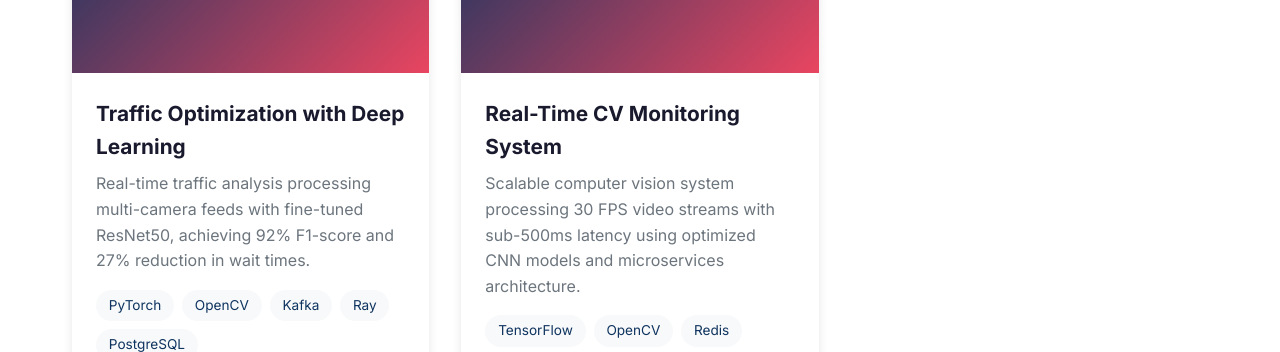
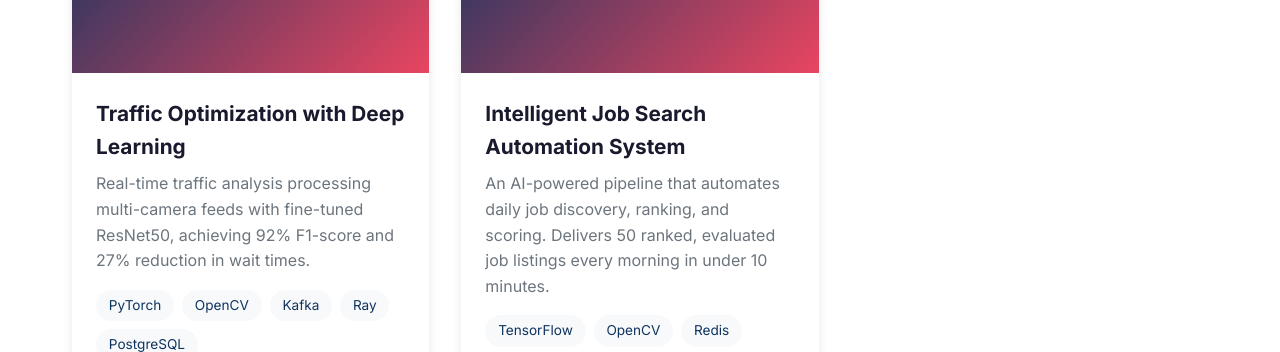
Before and after one commit to justaboarednerd/justaboarednerd.github.io, a plain HTML site: page index.html in a window 1280 px wide. Shown: the part 2015-2367 px from the top of the page. Drawn offline with Linux system fonts and the light colour scheme.

Commit message:
updated_portfolio

```diff
--- a/index.html
+++ b/index.html
@@ -617,10 +617,9 @@
                         <i class="fas fa-video"></i>
                     </div>
                     <div class="project-content">
-                        <h3 class="project-title">Real-Time CV Monitoring System</h3>
+                        <h3 class="project-title">Intelligent Job Search Automation System</h3>
                         <p class="project-description">
-                            Scalable computer vision system processing 30 FPS video streams with sub-500ms latency using optimized CNN models and microservices architecture.
-                        </p>
+                            An AI-powered pipeline that automates daily job discovery, ranking, and scoring. Delivers 50 ranked, evaluated job listings every morning in under 10 minutes.
                         <div class="project-tags">
                             <span class="tag">TensorFlow</span>
                             <span class="tag">OpenCV</span>
@@ -630,7 +629,7 @@
                         </div>
                         <div class="project-links">
                             <!-- <a href="#"><i class="fas fa-external-link-alt"></i> Demo</a> -->
-                            <a href="#"><i class="fab fa-github"></i> Code</a>
+                            <a href="https://github.com/justaboarednerd/Intelligent-Job-Search-Automation-System" target="_blank" ><i class="fab fa-github"></i> Code</a>
                         </div>
                     </div>
                 </div>
```
